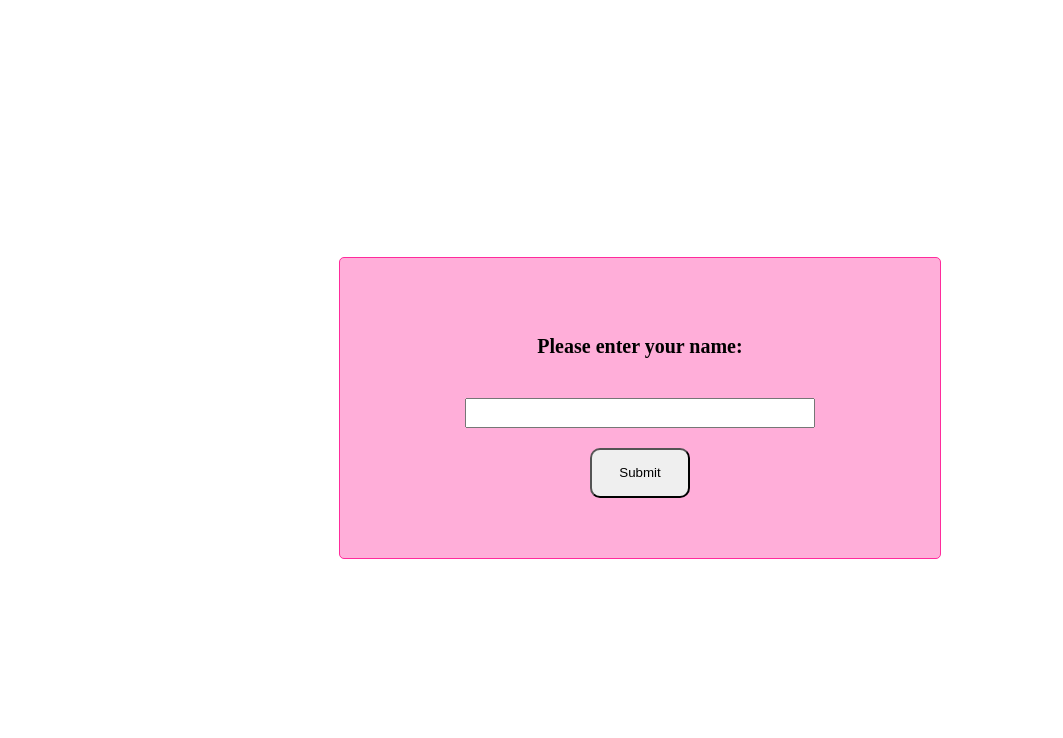
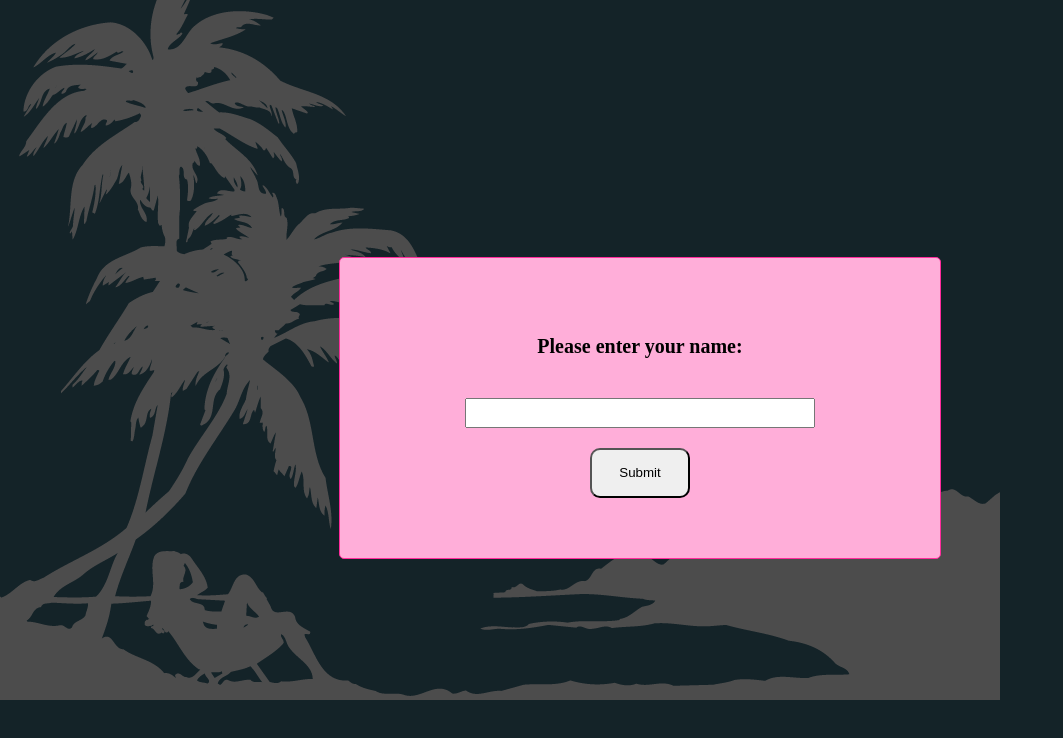
Before and after one commit to SlingShot121/Marlize-21st, a plain HTML site: page index.html in a window 1280 px wide. Shown: the whole page, without its empty margins (0-1063 px from the left). Drawn offline with Linux system fonts and the light colour scheme.

Commit message:
Update style.css

```diff
--- a/style.css
+++ b/style.css
@@ -1,4 +1,7 @@
 body{
+  background-image: url("silBg.png");
+  background-color: #142328;
+  background-repeat: no-repeat;
   display: flex;
   align-items: center;
   justify-content: center;
```
Lines whose indentation alone changed are shown as unchanged.
